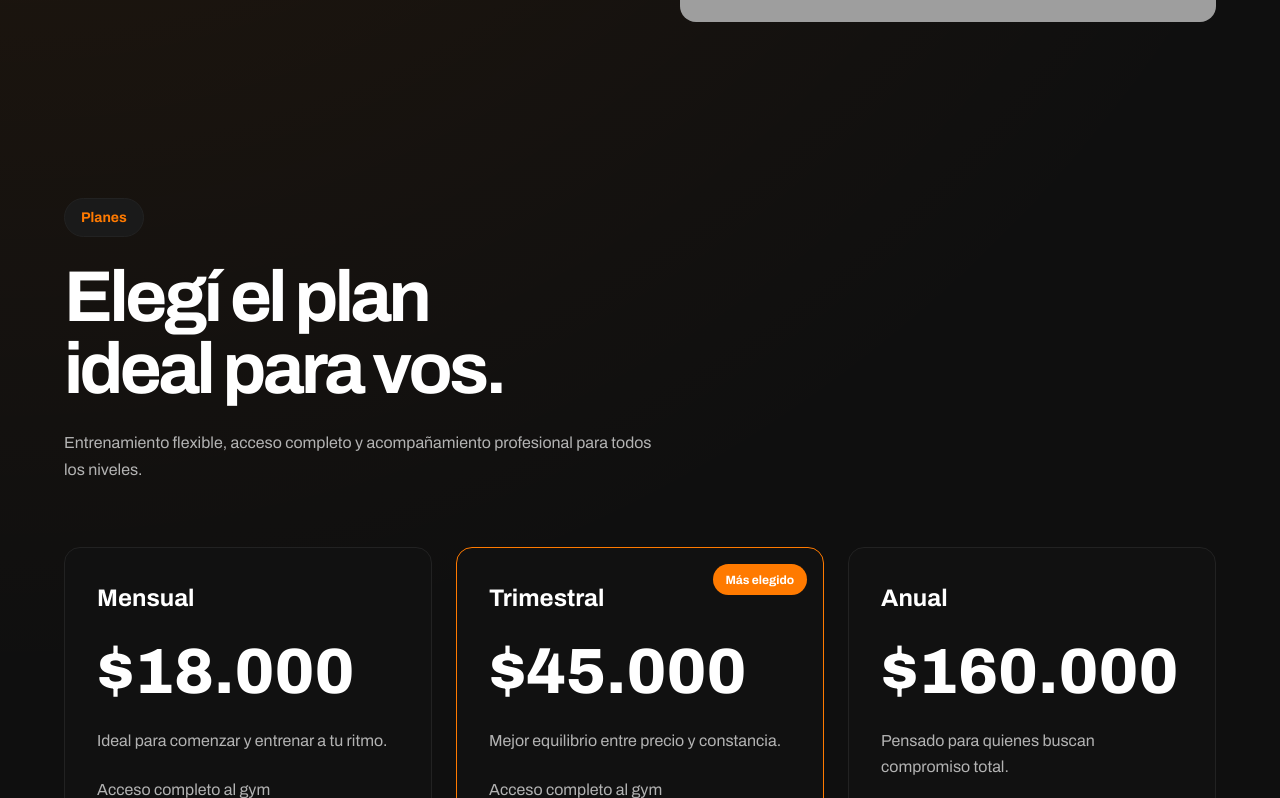
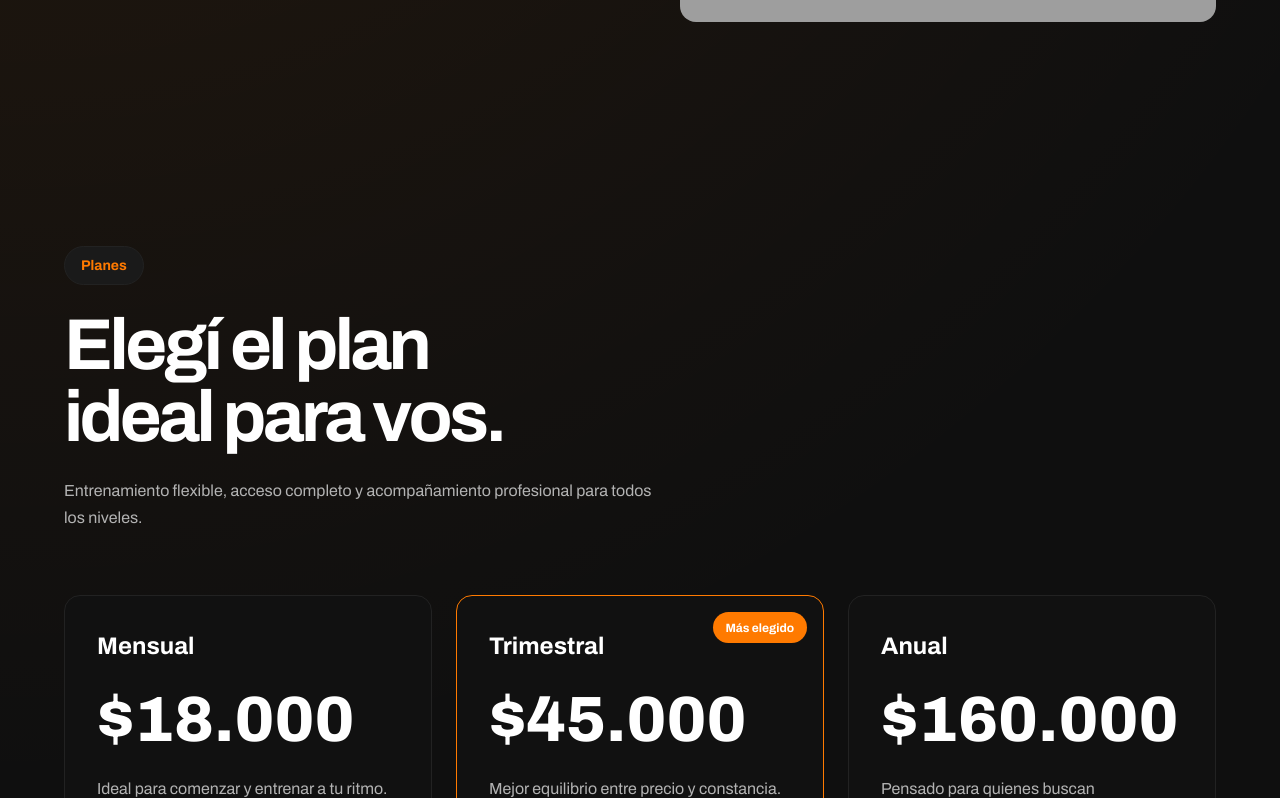
Before and after one commit to LukaCaceres/ltgym, a React (Vite) app: page / in a window 1280 px wide. Shown: the part 762-1560 px from the top of the page. Built offline with nearby package versions, Linux system fonts and the light colour scheme; grey boxes are pictures that could not be loaded.

Commit message:
refactor(layout): improve global section spacing

```diff
--- a/src/styles/index.css
+++ b/src/styles/index.css
@@ -108,5 +108,12 @@ ul {
 }
 
 .section {
-    padding: 5rem 0;
+    padding: 6rem 0;
 }
+
+@media (min-width: 64rem) {
+
+    .section {
+        padding: 8rem 0;
+    }
+}
```
